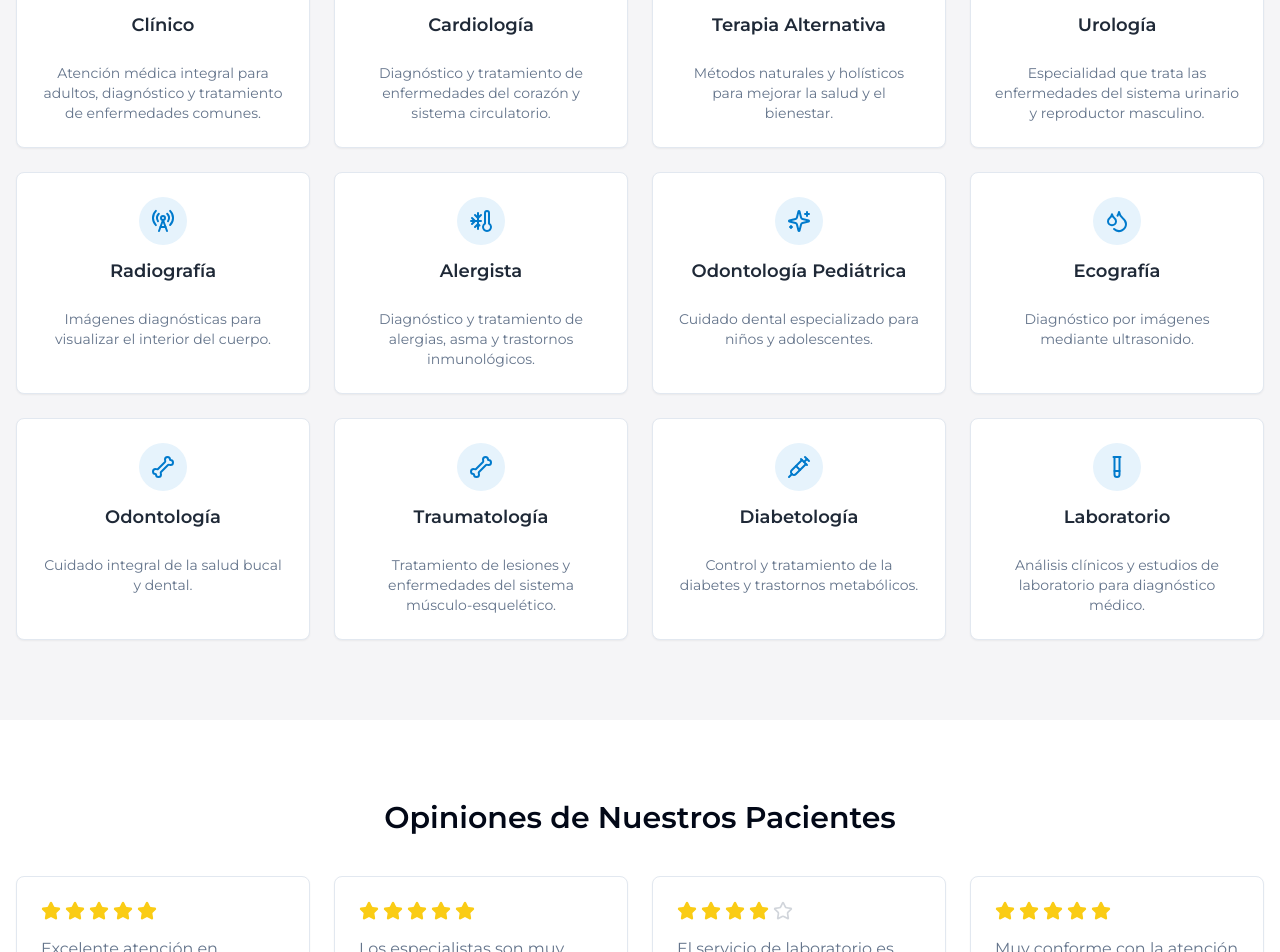
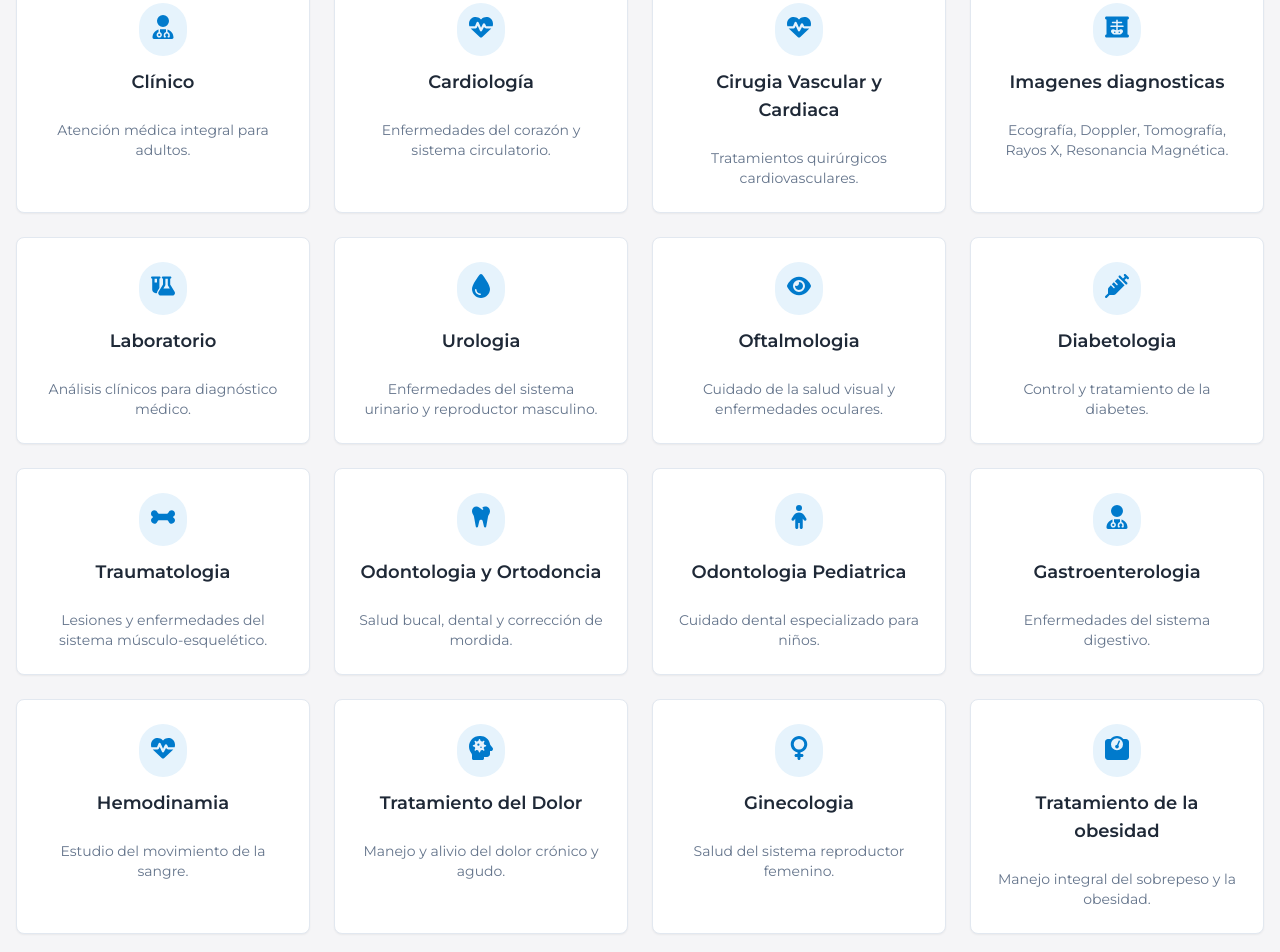
Before and after one commit to Juandamian18/roca-salud-web-dental, a React (Vite) app: page / in a window 1280 px wide. Shown: the part 1420-2372 px from the top of the page. Built offline with nearby package versions, Linux system fonts and the light colour scheme.

Commit message:
cambios en especialidades y mapa

```diff
--- a/package.json
+++ b/package.json
@@ -11,6 +11,9 @@
     "preview": "vite preview"
   },
   "dependencies": {
+    "@fortawesome/fontawesome-svg-core": "^6.7.2",
+    "@fortawesome/free-solid-svg-icons": "^6.7.2",
+    "@fortawesome/react-fontawesome": "^0.2.2",
     "@hookform/resolvers": "^3.9.0",
     "@radix-ui/react-accordion": "^1.2.0",
     "@radix-ui/react-alert-dialog": "^1.1.1",
--- a/src/components/AboutSection.tsx
+++ b/src/components/AboutSection.tsx
@@ -1,14 +1,14 @@
 
 import React from 'react';
 import { Card, CardContent } from './ui/card';
-import { Award, Medal, Trophy } from 'lucide-react';
+import { Award, Medal, Trophy, HeartHandshake } from 'lucide-react';
 
 const AboutSection = () => {
   return (
     <section className="py-12 md:py-20 bg-accent">
       <div className="container mx-auto px-4">
         <h2 className="section-title">¿Por qué elegirnos?</h2>
-        <div className="grid grid-cols-1 md:grid-cols-3 gap-8">
+        <div className="grid grid-cols-1 md:grid-cols-2 lg:grid-cols-4 gap-8"> {/* Adjusted grid columns */}
           <Card className="bg-white/80 backdrop-blur">
             <CardContent className="pt-6">
               <div className="flex flex-col items-center text-center">
@@ -44,6 +44,19 @@ const AboutSection = () => {
               </div>
             </CardContent>
           </Card>
+
+          {/* New Card for Planes de salud ambulatoria */}
+          <Card className="bg-white/80 backdrop-blur">
+            <CardContent className="pt-6">
+              <div className="flex flex-col items-center text-center">
+                <HeartHandshake className="w-12 h-12 text-primary mb-4" />
+                <h3 className="text-xl font-semibold mb-2">Planes de Salud Ambulatoria</h3>
+                <p className="text-muted-foreground">
+                  Ofrecemos cobertura médica ambulatoria adaptada a tus necesidades.
+                </p>
+              </div>
+            </CardContent>
+          </Card>
         </div>
       </div>
     </section>
--- a/src/components/LocationsSection.tsx
+++ b/src/components/LocationsSection.tsx
@@ -1,27 +1,64 @@
-
 import React from 'react';
 import LocationCard from './LocationCard';
+import { Button } from './ui/button';
 
 const LocationsSection = () => {
   const locations = [
     {
       title: "Consultorios Caballito",
-      address: "Ambrosetti 698, Caballito, CABA"
+      address: "Ambrosetti 698, Caballito, CABA",
+      mapsEmbedUrl: "https://maps.google.com/maps?q=Ambrosetti%20698%2C%20Caballito%2C%20CABA&t=&z=15&ie=UTF8&iwloc=&output=embed",
+      reviewUrl: "https://g.page/r/CS0EDOwOdeQnEAE/review",
+      directionsUrl: "https://www.google.com/maps/dir/?api=1&destination=Ambrosetti+698%2C+Caballito%2C+CABA" // Added directions URL
     }
   ];
 
+  const location = locations[0]; // Assuming only one location
+
   return (
-    <section className="py-12 md:py-20">
+    <section className="py-12 md:py-20 bg-gray-50"> {/* Added a light background */}
       <div className="container mx-auto px-4">
-        <h2 className="section-title">Nuestra Sede</h2>
-        <div className="max-w-md mx-auto">
-          {locations.map((location, index) => (
-            <LocationCard
-              key={index}
-              title={location.title}
-              address={location.address}
-            />
-          ))}
+        <h2 className="section-title mb-10 md:mb-12">Nuestra Sede</h2>
+        <div className="flex flex-col md:flex-row gap-8 md:gap-12 items-center">
+
+          {/* Left Column: Details */}
+          <div className="w-full md:w-1/3 flex flex-col items-center md:items-start text-center md:text-left"> {/* Changed md:w-1/2 to md:w-1/3 */}
+            <div className="max-w-md w-full bg-white p-6 rounded-lg shadow-md mb-6">
+              <LocationCard
+                title={location.title}
+                address={location.address}
+              />
+            </div>
+            {/* Buttons Container */}
+            {/* Added max-w-md w-full to match card width */}
+            <div className="flex flex-wrap gap-4 justify-center md:justify-start max-w-md w-full">
+              <a href={location.reviewUrl} target="_blank" rel="noopener noreferrer">
+                <Button variant="default" size="lg">
+                  Deja una reseña
+                </Button>
+              </a>
+              <a href={location.directionsUrl} target="_blank" rel="noopener noreferrer">
+                <Button variant="outline" size="lg"> {/* Added Como Llegar button */}
+                  Cómo llegar
+                </Button>
+              </a>
+            </div>
+          </div>
+
+          {/* Right Column: Map */}
+          <div className="w-full md:w-2/3 h-80 md:h-96 rounded-lg overflow-hidden shadow-md"> {/* Changed md:w-1/2 to md:w-2/3 */}
+            <iframe
+              src={location.mapsEmbedUrl}
+              width="100%"
+              height="100%"
+              className="border-0" // Removed background-specific classes
+              allowFullScreen={false}
+              loading="lazy"
+              referrerPolicy="no-referrer-when-downgrade"
+              title="Google Map of Roca Salud Location"
+            ></iframe>
+          </div>
+
         </div>
       </div>
     </section>
--- a/src/components/SpecialtiesSection.tsx
+++ b/src/components/SpecialtiesSection.tsx
@@ -1,69 +1,100 @@
 
 import React from 'react';
 import SpecialtyCard from './SpecialtyCard';
-import { Activity, Heart, Flower2, Stethoscope, RadioTower, ThermometerSnowflake, Sparkles, Droplets, Bone, Syringe, TestTube } from 'lucide-react';
+// Import Font Awesome icons
+import {
+  faUserMd, faHeartPulse, faXRay, faFlaskVial, faDroplet, faEye,
+  faSyringe, faBone, faTooth, faChild, faHeadSideVirus, faVenus,
+  faWeightScale, faLeaf
+} from '@fortawesome/free-solid-svg-icons';
 
 const SpecialtiesSection = () => {
+  // Updated specialties list with Font Awesome icons
   const specialties = [
     {
       name: "Clínico",
-      icon: Activity,
-      description: "Atención médica integral para adultos, diagnóstico y tratamiento de enfermedades comunes."
+      icon: faUserMd,
+      description: "Atención médica integral para adultos."
     },
     {
       name: "Cardiología",
-      icon: Heart,
-      description: "Diagnóstico y tratamiento de enfermedades del corazón y sistema circulatorio."
+      icon: faHeartPulse,
+      description: "Enfermedades del corazón y sistema circulatorio."
     },
     {
-      name: "Terapia Alternativa",
-      icon: Flower2,
-      description: "Métodos naturales y holísticos para mejorar la salud y el bienestar."
+      name: "Cirugia Vascular y Cardiaca", // New
+      icon: faHeartPulse, // Reusing icon
+      description: "Tratamientos quirúrgicos cardiovasculares."
     },
     {
-      name: "Urología",
-      icon: Stethoscope,
-      description: "Especialidad que trata las enfermedades del sistema urinario y reproductor masculino."
+      name: "Imagenes diagnosticas", // Updated name
+      icon: faXRay,
+      description: "Ecografía, Doppler, Tomografía, Rayos X, Resonancia Magnética."
     },
     {
-      name: "Radiografía",
-      icon: RadioTower,
-      description: "Imágenes diagnósticas para visualizar el interior del cuerpo."
+      name: "Laboratorio",
+      icon: faFlaskVial,
+      description: "Análisis clínicos para diagnóstico médico."
+    },
+    {
+      name: "Urologia",
+      icon: faDroplet,
+      description: "Enfermedades del sistema urinario y reproductor masculino."
+    },
+    {
+      name: "Oftalmologia", // New
+      icon: faEye,
+      description: "Cuidado de la salud visual y enfermedades oculares."
+    },
+    {
+      name: "Diabetologia",
+      icon: faSyringe,
+      description: "Control y tratamiento de la diabetes."
+    },
+    {
+      name: "Traumatologia",
+      icon: faBone,
+      description: "Lesiones y enfermedades del sistema músculo-esquelético."
+    },
+    {
+      name: "Odontologia y Ortodoncia", // Updated name
+      icon: faTooth,
+      description: "Salud bucal, dental y corrección de mordida."
+    },
+    {
+      name: "Odontologia Pediatrica",
+      icon: faChild,
+      description: "Cuidado dental especializado para niños."
+    },
+    {
+      name: "Gastroenterologia", // New
+      icon: faUserMd, // Using general medical icon
+      description: "Enfermedades del sistema digestivo."
+    },
+    {
+      name: "Hemodinamia", // New
+      icon: faHeartPulse, // Reusing icon
+      description: "Estudio del movimiento de la sangre."
+    },
+    {
+      name: "Tratamiento del Dolor", // New
+      icon: faHeadSideVirus, // Using related icon
+      description: "Manejo y alivio del dolor crónico y agudo."
+    },
+    {
+      name: "Ginecologia", // New
+      icon: faVenus,
+      description: "Salud del sistema reproductor femenino."
+    },
+    {
+      name: "Tratamiento de la obesidad", // New
+      icon: faWeightScale,
+      description: "Manejo integral del sobrepeso y la obesidad."
     },
     {
       name: "Alergista",
-      icon: ThermometerSnowflake,
-      description: "Diagnóstico y tratamiento de alergias, asma y trastornos inmunológicos."
-    },
-    {
-      name: "Odontología Pediátrica",
-      icon: Sparkles,
-      description: "Cuidado dental especializado para niños y adolescentes."
-    },
-    {
-      name: "Ecografía",
-      icon: Droplets,
-      description: "Diagnóstico por imágenes mediante ultrasonido."
-    },
-    {
-      name: "Odontología",
-      icon: Bone,
-      description: "Cuidado integral de la salud bucal y dental."
-    },
-    {
-      name: "Traumatología",
-      icon: Bone,
-      description: "Tratamiento de lesiones y enfermedades del sistema músculo-esquelético."
-    },
-    {
-      name: "Diabetología",
-      icon: Syringe,
-      description: "Control y tratamiento de la diabetes y trastornos metabólicos."
-    },
-    {
-      name: "Laboratorio",
-      icon: TestTube,
-      description: "Análisis clínicos y estudios de laboratorio para diagnóstico médico."
+      icon: faLeaf, // Using alternative icon
+      description: "Diagnóstico y tratamiento de alergias."
     }
   ];
 
@@ -76,7 +107,7 @@ const SpecialtiesSection = () => {
             <SpecialtyCard
               key={index}
               name={specialty.name}
-              Icon={specialty.icon}
+              icon={specialty.icon} // Changed prop name from Icon to icon
               description={specialty.description}
             />
           ))}
--- a/src/components/SpecialtyCard.tsx
+++ b/src/components/SpecialtyCard.tsx
@@ -1,20 +1,22 @@
 
 import React from 'react';
-import { LucideIcon } from 'lucide-react';
+import { FontAwesomeIcon } from '@fortawesome/react-fontawesome';
+import { IconDefinition } from '@fortawesome/fontawesome-svg-core';
 import { Card, CardHeader, CardContent } from './ui/card';
 
 interface SpecialtyCardProps {
   name: string;
-  Icon: LucideIcon;
+  icon: IconDefinition; // Changed prop name and type
   description: string;
 }
 
-const SpecialtyCard = ({ name, Icon, description }: SpecialtyCardProps) => {
+const SpecialtyCard = ({ name, icon, description }: SpecialtyCardProps) => { // Changed prop name
   return (
     <Card className="hover:shadow-lg transition-shadow duration-300">
       <CardHeader className="flex flex-col items-center space-y-3 pt-6">
         <div className="bg-accent p-3 rounded-full">
-          <Icon className="w-6 h-6 text-primary" />
+          {/* Use FontAwesomeIcon component */}
+          <FontAwesomeIcon icon={icon} className="w-6 h-6 text-primary" />
         </div>
         <h3 className="font-semibold text-gray-800 text-lg text-center">{name}</h3>
       </CardHeader>
```
Also changed, not shown: 1 other file (tests, documents, lock files or other folders).
